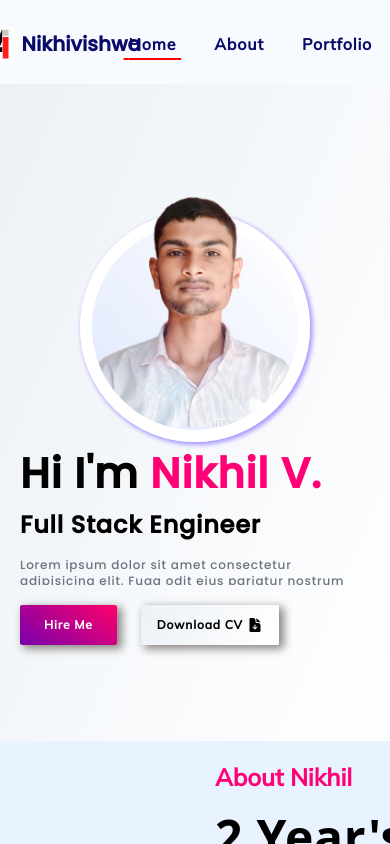
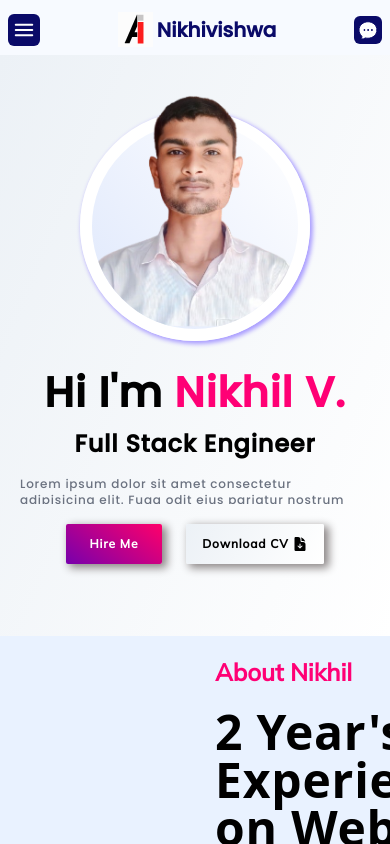
Before and after one commit to nikhivishwaa/portfolio-site, a Next.js app: page / in a window 390 px wide. Shown: the top 844 px of the page. Built offline with nearby package versions, Linux system fonts and the light colour scheme.

Commit message:
responsive

```diff
--- a/components/Navigation/Navbar.jsx
+++ b/components/Navigation/Navbar.jsx
@@ -1,7 +1,7 @@
 import Image from "next/image";
 import Link from "next/link";
 import { useRouter } from "next/router";
-import styles from '@/styles/Utility.module.css'
+import styles from "@/styles/Utility.module.css";
 
 export default function Navbar() {
   const { asPath } = useRouter();
@@ -15,14 +15,32 @@ export default function Navbar() {
   };
   return (
     <>
-      <nav className="sticky top-0 w-full z-10 flex justify-evenly bg-secondary text-primary py-2 pt-3 text-lg items-center">
+      <nav className="px-2 md:px-0 sticky top-0 w-full z-10 flex justify-between md:justify-evenly bg-secondary text-primary py-2 pt-3 text-lg items-center">
+        <div className="flex bg-primary rounded-md items-center justify-center p-1 md:hidden" onClick={open}>
+          <svg
+            xmlns="http://www.w3.org/2000/svg"
+            fill="none"
+            viewBox="0 0 24 24"
+            strokeWidth={2}
+            stroke="white"
+            className="w-6 h-6"
+          >
+            <path
+              strokeLinecap="round"
+              strokeLinejoin="round"
+              d="M3.75 6.75h16.5M3.75 12h16.5m-16.5 5.25h16.5"
+            />
+          </svg>
+        </div>
         <div className="flex text-primary rounded-md items-center justify-center gap-1">
           <Image height={35} width={35} src="/logo.svg" alt="logo" />
           <span className="font-semibold font-poppins text-xl">
             Nikhivishwa
           </span>
         </div>
-        <div className={`flex gap-7 font-mulish text-base font-bold items-end ${styles.spacing}`}>
+        <div
+          className={`hidden md:flex gap-4 lg:gap-7 font-mulish text-base font-bold items-end ${styles.spacing}`}
+        >
           {Object.keys(pathList).map((key, i) => (
             <Link href={key} key={i}>
               <span
@@ -35,8 +53,8 @@ export default function Navbar() {
             </Link>
           ))}
         </div>
-        <div className="flex bg-[#0a0a68] text-white py-2 px-3 rounded-md items-center justify-center gap-1">
-          <span className="font-medium font-mulish text-base">
+        <div className="flex bg-[#0a0a68] text-white md:py-2 md:px-3 p-[2px] rounded-md items-center justify-center gap-1">
+          <span className="font-medium font-mulish text-base hidden md:inline">
             Let&apos;s Chat
           </span>
           <svg
--- /dev/null
+++ b/components/Navigation/Slidebar.jsx
@@ -0,0 +1,9 @@
+import React from 'react'
+
+export default function Slidebar() {
+  return (
+    <div>
+
+    </div>
+  )
+}
--- a/components/Screens/HomeScreen.jsx
+++ b/components/Screens/HomeScreen.jsx
@@ -11,11 +11,11 @@ export default function HomeScreen() {
   return (
     <>
       <div
-        className="flex justify-center items-center p-5 py-20 md:flex-nowrap flex-wrap-reverse"
+        className="flex justify-center items-center p-5 py-14 md:py-20 md:flex-nowrap flex-wrap-reverse gap-5"
         style={{ backgroundImage: "linear-gradient(113deg, #ecf1f6, #ffffff)" }}
       >
         <div
-          className={`lg:w-1/2 xl:w-4/12 flex font-poppins flex-col gap-1 font-bold justify-center items-start ${styles.spacing}`}
+          className={`md:w-1/2 xl:w-4/12 flex font-poppins flex-col gap-1 font-bold justify-center md:items-start items-center ${styles.spacing}`}
         >
           <p className="text-[42px]">
             Hi I&apos;m&nbsp;
@@ -52,9 +52,9 @@ export default function HomeScreen() {
             <FloatIcon src="/logo/NextJS.png" logoClass="rounded-full" />
           </div>
         </div>
-        <div className="lg:w-1/2 relative xl:w-5/12 mt-12 flex justify-evenly items-center">
+        <div className="lg:w-1/2 relative xl:w-5/12 md:mt-12 flex justify-evenly items-center">
           <div
-            className="relative rounded-full lg:w-[400px] md:w-[300px] w-[230px] aspect-[1/1]"
+            className="relative rounded-full lg:w-[370px] md:w-[300px] w-[230px] aspect-[1/1]"
             style={{
               backgroundImage: "linear-gradient(51deg, #dfe8fc, white)",
               border: "12px solid white",
```
